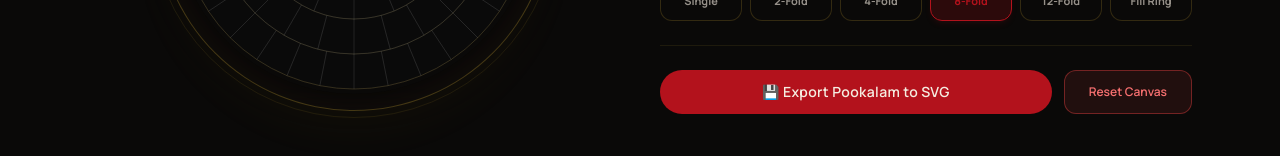
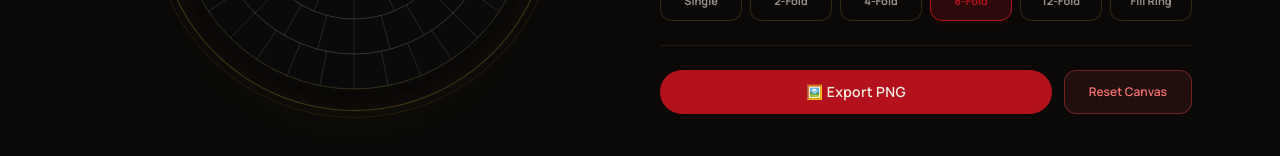
Before and after one commit to nihan-98716/onam-26, a React (Vite) app in the folder frontend/: page /about in a window 1280 px wide. Shown: the part 2137-2293 px from the top of the page. Built offline with nearby package versions, Linux system fonts and the light colour scheme.

Commit message:
feat: replace SVG export with high-res PNG export in Pookalam Creator

```diff
--- a/frontend/src/components/PookalamCreator.jsx
+++ b/frontend/src/components/PookalamCreator.jsx
@@ -336,6 +336,38 @@ export default function PookalamCreator() {
     URL.revokeObjectURL(url);
   };
 
+  const handleDownloadPNG = () => {
+    if (!svgRef.current) return;
+    const width = 360;
+    const height = 360;
+    const clone = svgRef.current.cloneNode(true);
+    clone.setAttribute("xmlns", "http://www.w3.org/2000/svg");
+
+    const svgString = new XMLSerializer().serializeToString(clone);
+    const svgBlob = new Blob([svgString], { type: "image/svg+xml;charset=utf-8" });
+    const URL = window.URL || window.webkitURL || window;
+    const blobURL = URL.createObjectURL(svgBlob);
+
+    const image = new Image();
+    image.onload = () => {
+      const canvas = document.createElement("canvas");
+      canvas.width = width * 3;
+      canvas.height = height * 3;
+      const context = canvas.getContext("2d");
+      context.drawImage(image, 0, 0, canvas.width, canvas.height);
+
+      const imageURI = canvas.toDataURL("image/png");
+      const link = document.createElement("a");
+      link.href = imageURI;
+      link.download = "aarpo-my-pookalam.png";
+      document.body.appendChild(link);
+      link.click();
+      document.body.removeChild(link);
+      URL.revokeObjectURL(blobURL);
+    };
+    image.src = blobURL;
+  };
+
   return (
     <section className="mx-auto max-w-6xl px-4 sm:px-6 py-16 border-t border-kasavu/10">
       <div className="mb-12 text-center">
@@ -564,8 +596,8 @@ export default function PookalamCreator() {
 
           {/* Action Board Buttons */}
           <div className="pt-6 border-t border-kasavu/10 flex flex-col sm:flex-row gap-3">
-            <RippleButton onClick={handleDownloadSVG} className="flex-1">
-              💾 Export Pookalam to SVG
+            <RippleButton onClick={handleDownloadPNG} className="flex-1">
+              🖼️ Export PNG
             </RippleButton>
             <button
               type="button"
```
